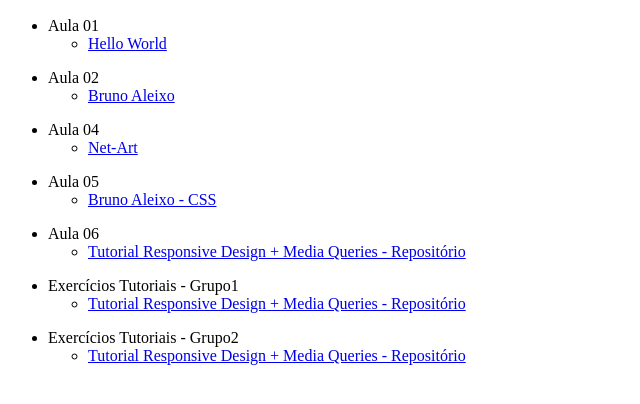
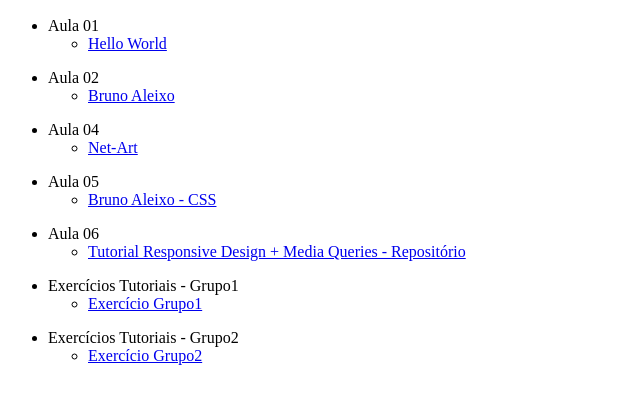
Before and after one commit to LeonorRaimundo/Entregas, a plain HTML site: page index.html in a window 1280 px wide. Shown: the part 96-500 px from the top of the page, without its empty margins (0-640 px from the left). Drawn offline with Linux system fonts and the light colour scheme.

Commit message:
Update index.html

```diff
--- a/index.html
+++ b/index.html
@@ -51,7 +51,7 @@
 <ul>
 <li>Exercícios Tutoriais - Grupo1</li>
 <ul>
-	<li><a href="#">Tutorial Responsive Design + Media Queries - Repositório</a></li>
+	<li><a href="https://leonorraimundo.github.io/ExercicioTutorial-Grupo1/">Exercício Grupo1</a></li>
 </ul>
 </ul>
 
@@ -59,7 +59,7 @@
 <ul>
 <li>Exercícios Tutoriais - Grupo2</li>
 <ul>
-	<li><a href="https://leonorraimundo.github.io/ExercicioTutorial-Grupo2/">Tutorial Responsive Design + Media Queries - Repositório</a></li>
+	<li><a href="https://leonorraimundo.github.io/ExercicioTutorial-Grupo2/">Exercício Grupo2</a></li>
 </ul>
 </ul>
 
```
